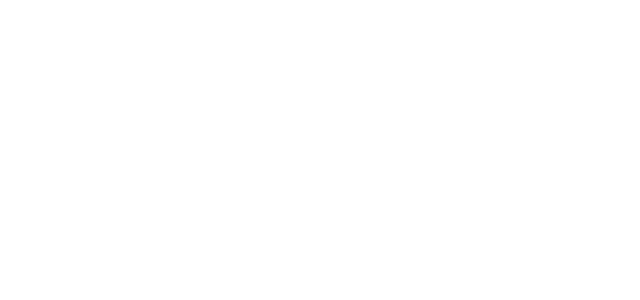
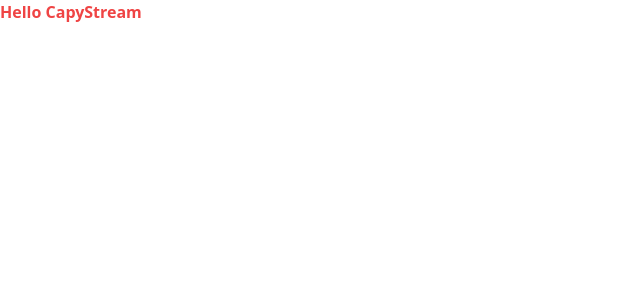
Before and after one commit to Abhirup-02/capystream, a Next.js app: page / in a window 1280 px wide. Shown: the top 300 px of the page, without its empty margins (0-640 px from the left). Built offline with nearby package versions, Linux system fonts and the light colour scheme.

Commit message:
shadcn init

```diff
--- a/app/globals.css
+++ b/app/globals.css
@@ -2,8 +2,68 @@
 @tailwind components;
 @tailwind utilities;
 
-* {
-  margin: 0;
-  padding: 0;
-  box-sizing: border-box;
+@layer base {
+  :root {
+    --background: 0 0% 100%;
+    --foreground: 0 0% 3.9%;
+    --card: 0 0% 100%;
+    --card-foreground: 0 0% 3.9%;
+    --popover: 0 0% 100%;
+    --popover-foreground: 0 0% 3.9%;
+    --primary: 0 0% 9%;
+    --primary-foreground: 0 0% 98%;
+    --secondary: 0 0% 96.1%;
+    --secondary-foreground: 0 0% 9%;
+    --muted: 0 0% 96.1%;
+    --muted-foreground: 0 0% 45.1%;
+    --accent: 0 0% 96.1%;
+    --accent-foreground: 0 0% 9%;
+    --destructive: 0 84.2% 60.2%;
+    --destructive-foreground: 0 0% 98%;
+    --border: 0 0% 89.8%;
+    --input: 0 0% 89.8%;
+    --ring: 0 0% 3.9%;
+    --radius: 0.5rem;
+    --chart-1: 12 76% 61%;
+    --chart-2: 173 58% 39%;
+    --chart-3: 197 37% 24%;
+    --chart-4: 43 74% 66%;
+    --chart-5: 27 87% 67%;
+  }
+
+  .dark {
+    --background: 0 0% 3.9%;
+    --foreground: 0 0% 98%;
+    --card: 0 0% 3.9%;
+    --card-foreground: 0 0% 98%;
+    --popover: 0 0% 3.9%;
+    --popover-foreground: 0 0% 98%;
+    --primary: 0 0% 98%;
+    --primary-foreground: 0 0% 9%;
+    --secondary: 0 0% 14.9%;
+    --secondary-foreground: 0 0% 98%;
+    --muted: 0 0% 14.9%;
+    --muted-foreground: 0 0% 63.9%;
+    --accent: 0 0% 14.9%;
+    --accent-foreground: 0 0% 98%;
+    --destructive: 0 62.8% 30.6%;
+    --destructive-foreground: 0 0% 98%;
+    --border: 0 0% 14.9%;
+    --input: 0 0% 14.9%;
+    --ring: 0 0% 83.1%;
+    --chart-1: 220 70% 50%;
+    --chart-2: 160 60% 45%;
+    --chart-3: 30 80% 55%;
+    --chart-4: 280 65% 60%;
+    --chart-5: 340 75% 55%;
+  }
 }
+
+@layer base {
+  * {
+    @apply border-border;
+  }
+  body {
+    @apply bg-background text-foreground;
+  }
+}
--- a/app/page.tsx
+++ b/app/page.tsx
@@ -1,6 +1,5 @@
 export default function Home() {
   return (
-    <>
-    </>
+    <p className="text-red-500 font-bold">Hello CapyStream</p>
   )
 }
--- /dev/null
+++ b/lib/utils.ts
@@ -0,0 +1,6 @@
+import { type ClassValue, clsx } from "clsx"
+import { twMerge } from "tailwind-merge"
+
+export function cn(...inputs: ClassValue[]) {
+  return twMerge(clsx(inputs))
+}
--- a/tailwind.config.ts
+++ b/tailwind.config.ts
@@ -1,20 +1,80 @@
-import type { Config } from "tailwindcss";
+import type { Config } from "tailwindcss"
 
-const config: Config = {
+const config = {
+  darkMode: ["class"],
   content: [
-    "./pages/**/*.{js,ts,jsx,tsx,mdx}",
-    "./components/**/*.{js,ts,jsx,tsx,mdx}",
-    "./app/**/*.{js,ts,jsx,tsx,mdx}",
-  ],
+    './pages/**/*.{ts,tsx}',
+    './components/**/*.{ts,tsx}',
+    './app/**/*.{ts,tsx}',
+    './src/**/*.{ts,tsx}',
+	],
+  prefix: "",
   theme: {
+    container: {
+      center: true,
+      padding: "2rem",
+      screens: {
+        "2xl": "1400px",
+      },
+    },
     extend: {
-      backgroundImage: {
-        "gradient-radial": "radial-gradient(var(--tw-gradient-stops))",
-        "gradient-conic":
-          "conic-gradient(from 180deg at 50% 50%, var(--tw-gradient-stops))",
+      colors: {
+        border: "hsl(var(--border))",
+        input: "hsl(var(--input))",
+        ring: "hsl(var(--ring))",
+        background: "hsl(var(--background))",
+        foreground: "hsl(var(--foreground))",
+        primary: {
+          DEFAULT: "hsl(var(--primary))",
+          foreground: "hsl(var(--primary-foreground))",
+        },
+        secondary: {
+          DEFAULT: "hsl(var(--secondary))",
+          foreground: "hsl(var(--secondary-foreground))",
+        },
+        destructive: {
+          DEFAULT: "hsl(var(--destructive))",
+          foreground: "hsl(var(--destructive-foreground))",
+        },
+        muted: {
+          DEFAULT: "hsl(var(--muted))",
+          foreground: "hsl(var(--muted-foreground))",
+        },
+        accent: {
+          DEFAULT: "hsl(var(--accent))",
+          foreground: "hsl(var(--accent-foreground))",
+        },
+        popover: {
+          DEFAULT: "hsl(var(--popover))",
+          foreground: "hsl(var(--popover-foreground))",
+        },
+        card: {
+          DEFAULT: "hsl(var(--card))",
+          foreground: "hsl(var(--card-foreground))",
+        },
+      },
+      borderRadius: {
+        lg: "var(--radius)",
+        md: "calc(var(--radius) - 2px)",
+        sm: "calc(var(--radius) - 4px)",
+      },
+      keyframes: {
+        "accordion-down": {
+          from: { height: "0" },
+          to: { height: "var(--radix-accordion-content-height)" },
+        },
+        "accordion-up": {
+          from: { height: "var(--radix-accordion-content-height)" },
+          to: { height: "0" },
+        },
+      },
+      animation: {
+        "accordion-down": "accordion-down 0.2s ease-out",
+        "accordion-up": "accordion-up 0.2s ease-out",
       },
     },
   },
-  plugins: [],
-};
-export default config;
+  plugins: [require("tailwindcss-animate")],
+} satisfies Config
+
+export default config
```
Also changed, not shown: package.json (+9 -4 lines), components.json (added), 2 other files (tests, documents, lock files or other folders).
